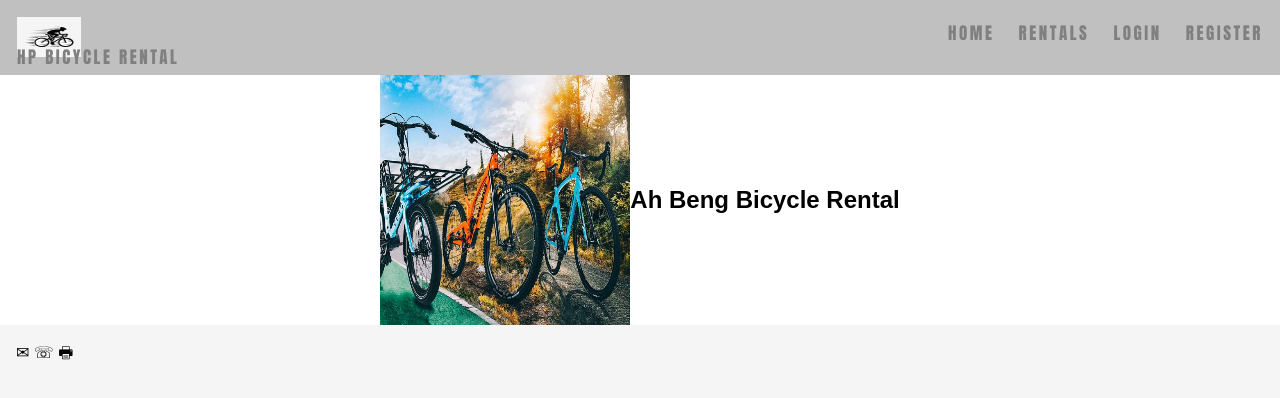
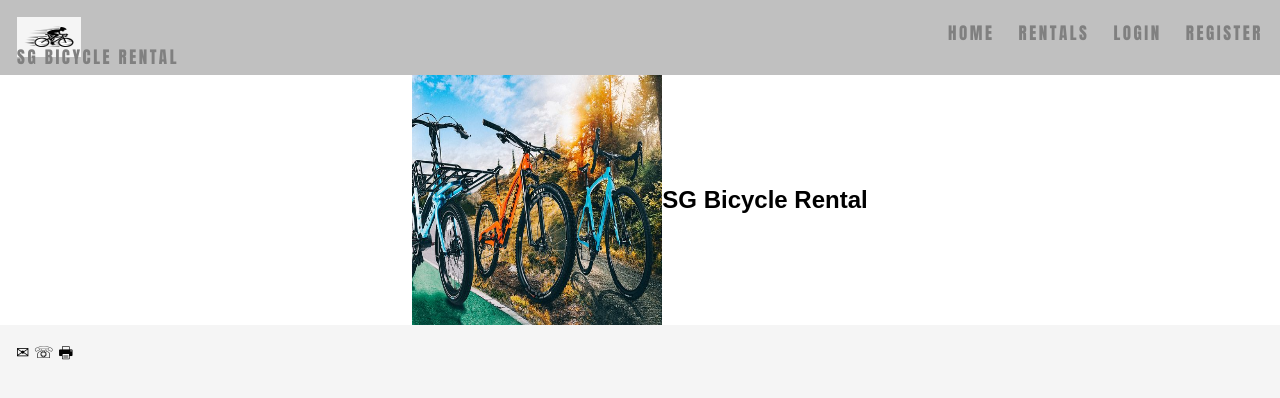
Before and after one commit to isaac-prog/tgc12-project3-r, a React (Create React App) app in the folder my-app/: page / in a window 1280 px wide. Shown: the top 398 px of the page. Built offline with nearby package versions, Linux system fonts and the light colour scheme.

Commit message:
added crud login register

```diff
--- a/my-app/src/webpages/create.js
+++ b/my-app/src/webpages/create.js
@@ -3,7 +3,7 @@ import axios from 'axios'
 import './style.css'
 
 export default class CreatePage extends React.Component{
-    url = "https://tgc-project3.herokuapp.com/"
+    url = "https://indigo-hedgehog-qqoz3ebj.ws-us11.gitpod.io/"
     state= {
         product:[],
         newName: "",
@@ -24,7 +24,6 @@ export default class CreatePage extends React.Component{
     async componentDidMount() {
         let response = await axios.get(this.url + "products/create");
 }
-
     add = async (e) => {
         let newBike = {
             'name':this.state.newName,
--- a/my-app/src/webpages/main.js
+++ b/my-app/src/webpages/main.js
@@ -22,7 +22,7 @@ class MainPage extends React.Component{
         return (
           <React.Fragment >
                     <div class="header">
-                 <a onClick={() => this.pageHandler("home")} href="#default"><img class='logo'src={require("./../images/bikelogo.jpg").default}/>HP Bicycle Rental</a>
+                 <a onClick={() => this.pageHandler("home")} href="#default"><img class='logo'src={require("./../images/bikelogo.jpg").default}/>SG Bicycle Rental</a>
                 <ul class="nav-container">
                 <li onClick={() => this.pageHandler("home")}><a class="active">Home</a></li>
                 <li onClick={() => this.pageHandler("listing")}><a class="active">Rentals</a></li>
@@ -38,7 +38,7 @@ class MainPage extends React.Component{
             <img class="directory-images" src={require("./../images/bicycle.jpg").default} alt="bicycle"/>
 
             <div>
-                <h2>Ah Beng Bicycle Rental</h2>
+                <h2>SG Bicycle Rental</h2>
             </div>
             </div>
             </React.Fragment> : ""
--- a/my-app/src/webpages/profile.js
+++ b/my-app/src/webpages/profile.js
@@ -15,12 +15,8 @@ export default function UserProfile() {
             });
             setProfile(response.data)
         }
-
         fetch();
-
     }, [])
-
-
 
     return (
         <React.Fragment>
```
